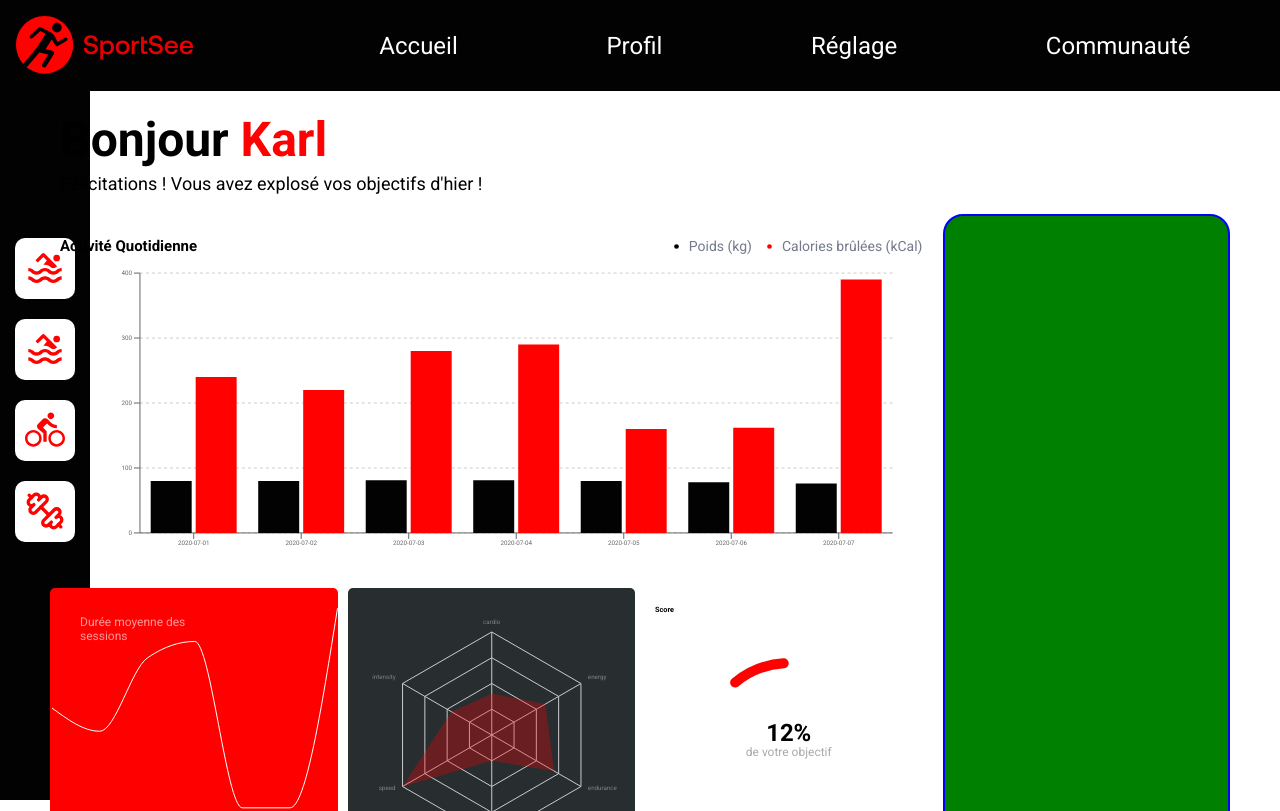
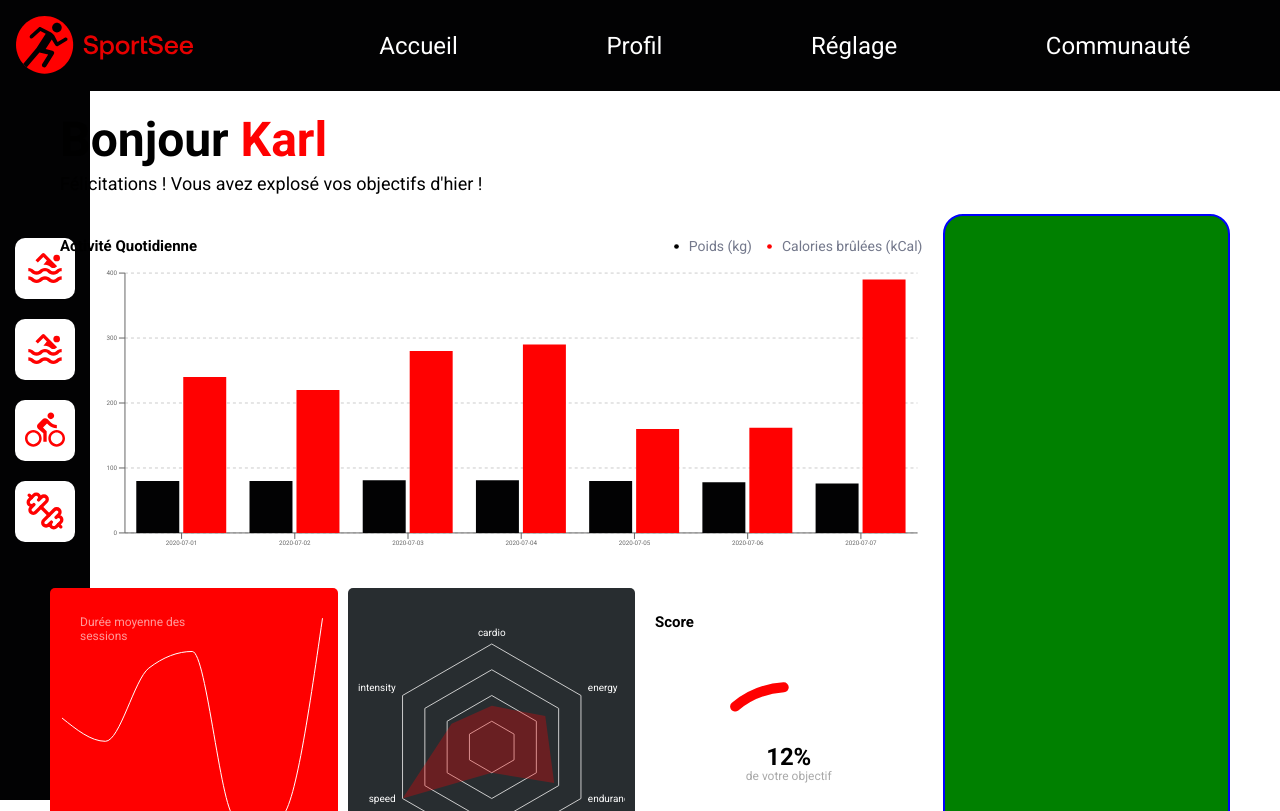
Before and after one commit to AurelieDuynslaeger/SportSee_P12_OCR, a React (Vite) app: page / in a window 1280 px wide. Built offline with nearby package versions, Linux system fonts and the light colour scheme.

Commit message:
🎨 attemps to improve styling on each graph section

```diff
--- a/src/App.jsx
+++ b/src/App.jsx
@@ -61,12 +61,7 @@ function App() {
                 width={500}
                 height={350}
                 data={userActivity.sessions}
-                margin={{
-                  top:5,
-                  right: 30,
-                  left: 20,
-                  bottom:5,
-                }}>
+                >
                   <CartesianGrid strokeDasharray="3 3" horizontal={true} vertical={false}/>
                   <YAxis/>
                   <XAxis dataKey="day"/>
@@ -85,7 +80,7 @@ function App() {
               margin={{
                 top: 20,
                 left: 2,
-                right: 0
+                right: 5,
               }}
             >
               <XAxis
@@ -93,6 +88,7 @@ function App() {
                 axisLine={false}
                 tickLine={false}
                 tickFormatter={(tick) => ['L', 'M', 'M', 'J', 'V', 'S', 'D'][tick - 1]}
+                tick={{ fill: '#ffffff', fontSize: 12 }}
               />
               <Tooltip/>
               <Line
@@ -108,8 +104,8 @@ function App() {
         <div className="user_radar_graph">
           <ResponsiveContainer width="100%" height="100%">
             <RadarChart cx="50%" cy="50%" outerRadius="80%" data={radar_data}>
-              <PolarGrid />
-              <PolarAngleAxis dataKey="subject" />
+              <PolarGrid radialLines={false}/>
+              <PolarAngleAxis dataKey="subject" tick={{ fill: '#ffffff', fontSize: 10 }}/>
               <Radar name="Mike" dataKey="value" fill="#ff01014d"/>
             </RadarChart>
           </ResponsiveContainer>
--- a/src/stylesheet/App.scss
+++ b/src/stylesheet/App.scss
@@ -93,7 +93,7 @@
 .user_sessions_length {
   grid-area: user_sessions_length;
   background-color: red;
-  // padding: 10px;
+  padding: 10px;
   border-radius: 5px;
   position: relative;
   h3{
@@ -105,16 +105,6 @@
     color: rgba(255, 255, 255,0.6);
     font-weight: 400;
   }
-  // .custom-tooltip {
-  //   background-color: v.$color-primary;
-  //   padding: 10px;
-  //   color: v.$text-light;
-  //   position: relative;
-  //   transform: translateY(-40px);
-  //   p{
-  //     font-size: 0.7rem;
-  //     font-weight: 700;
-  //   }
 }
 
 
@@ -128,6 +118,10 @@
 .user_score {
   grid-area: user_score;
   padding: 10px;
+  h3{
+    font-size: 1.5rem;
+    font-weight: 700;
+  }
   .obj_text{
     color: v.$text-mid;
     font-size: 1.2rem;
```
